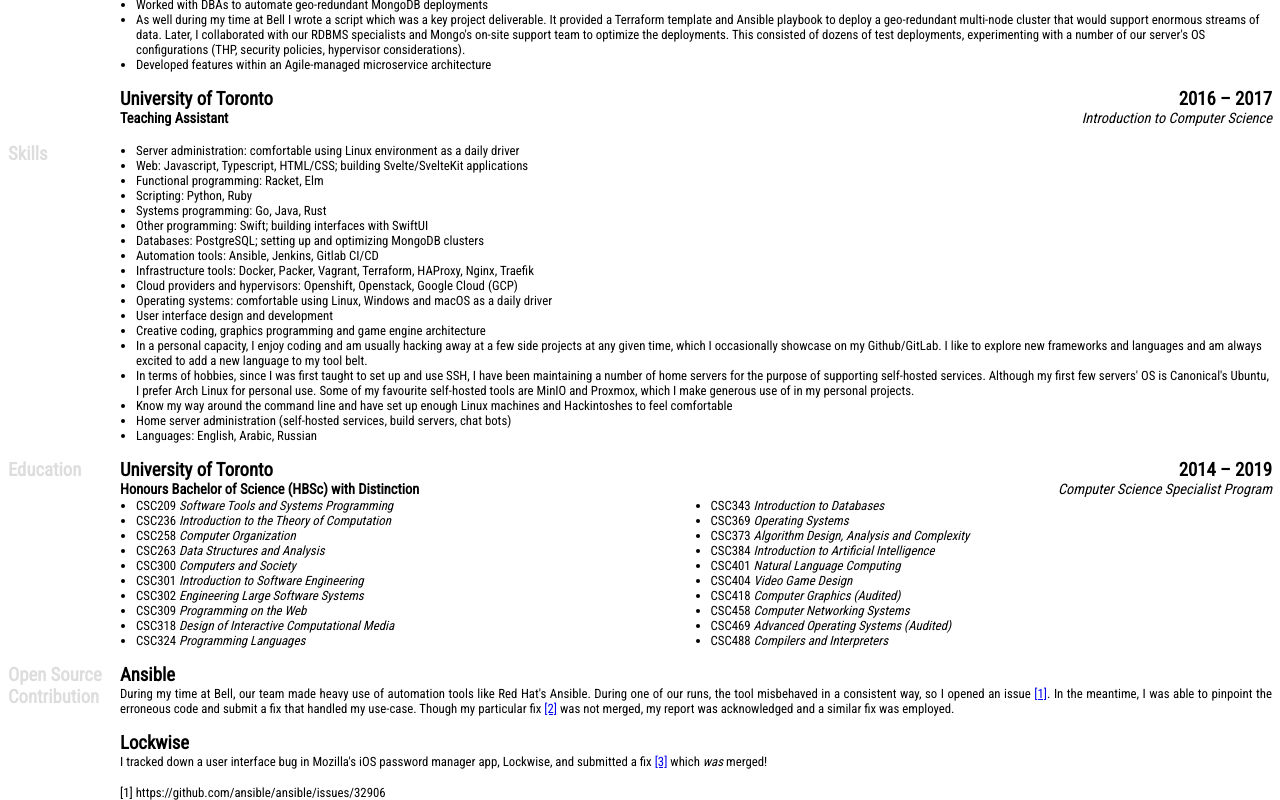
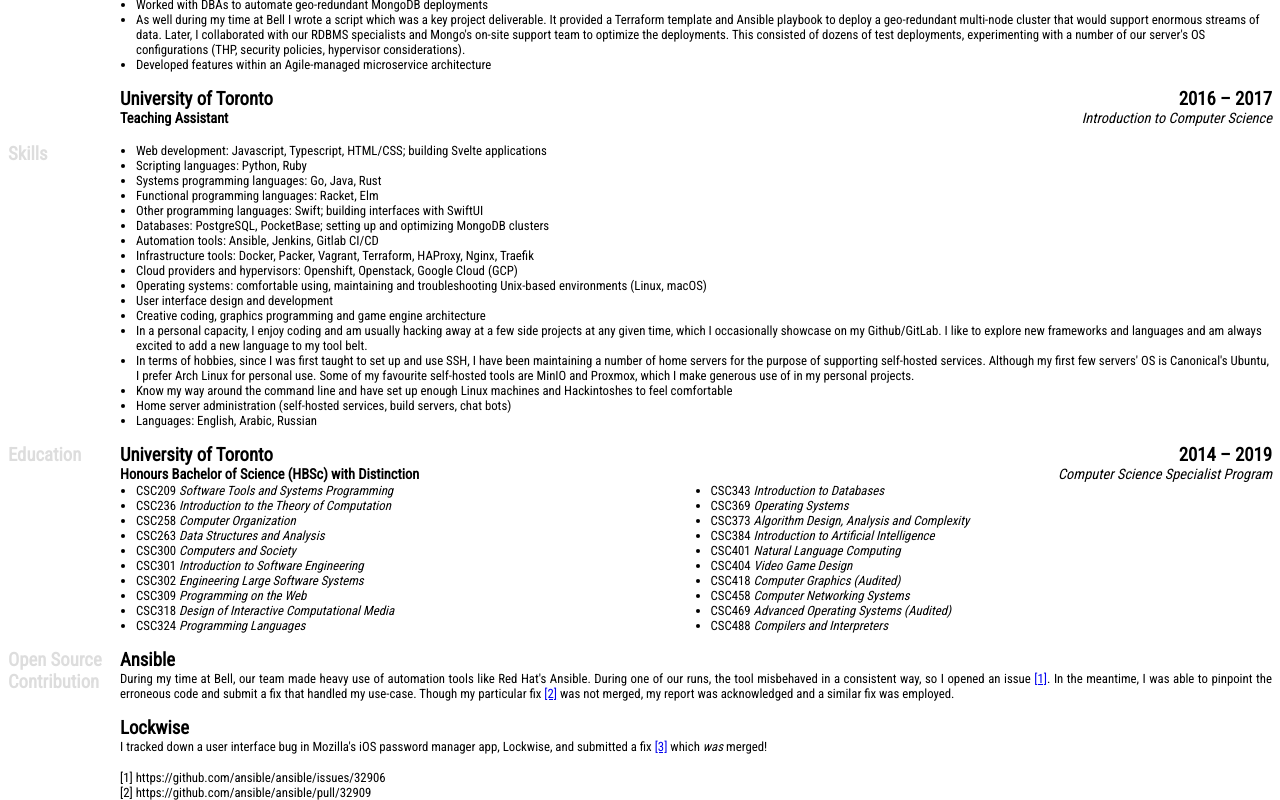
Before and after one commit to abedef/resume, a SvelteKit app: page / in a window 1280 px wide. Shown: the part 914-1714 px from the top of the page. Built offline with nearby package versions, Linux system fonts and the light colour scheme.

Commit message:
Header alignment and skill tweaks

```diff
--- a/src/routes/+page.svelte
+++ b/src/routes/+page.svelte
@@ -108,17 +108,16 @@
     ];
 
     let skills = [
-        "Server administration: comfortable using Linux environment as a daily driver",
-        "Web: Javascript, Typescript, HTML/CSS; building Svelte/SvelteKit applications",
-        "Functional programming: Racket, Elm",
-        "Scripting: Python, Ruby",
-        "Systems programming: Go, Java, Rust",
-        "Other programming: Swift; building interfaces with SwiftUI",
-        "Databases: PostgreSQL; setting up and optimizing MongoDB clusters",
+        "Web development: Javascript, Typescript, HTML/CSS; building Svelte applications",
+        "Scripting languages: Python, Ruby",
+        "Systems programming languages: Go, Java, Rust",
+        "Functional programming languages: Racket, Elm",
+        "Other programming languages: Swift; building interfaces with SwiftUI",
+        "Databases: PostgreSQL, PocketBase; setting up and optimizing MongoDB clusters",
         "Automation tools: Ansible, Jenkins, Gitlab CI/CD",
         "Infrastructure tools: Docker, Packer, Vagrant, Terraform, HAProxy, Nginx, Traefik",
         "Cloud providers and hypervisors: Openshift, Openstack, Google Cloud (GCP)",
-        "Operating systems: comfortable using Linux, Windows and macOS as a daily driver",
+        "Operating systems: comfortable using, maintaining and troubleshooting Unix-based environments (Linux, macOS)",
         "User interface design and development",
         "Creative coding, graphics programming and game engine architecture",
         "In a personal capacity, I enjoy coding and am usually hacking away at a few side projects at any given time, which I occasionally showcase on my Github/GitLab. I like to explore new frameworks and languages and am always excited to add a new language to my tool belt.",
@@ -289,6 +288,7 @@
 <style>
     header {
         display: flex;
+        align-items: end;
     }
 
     header > * {
```
